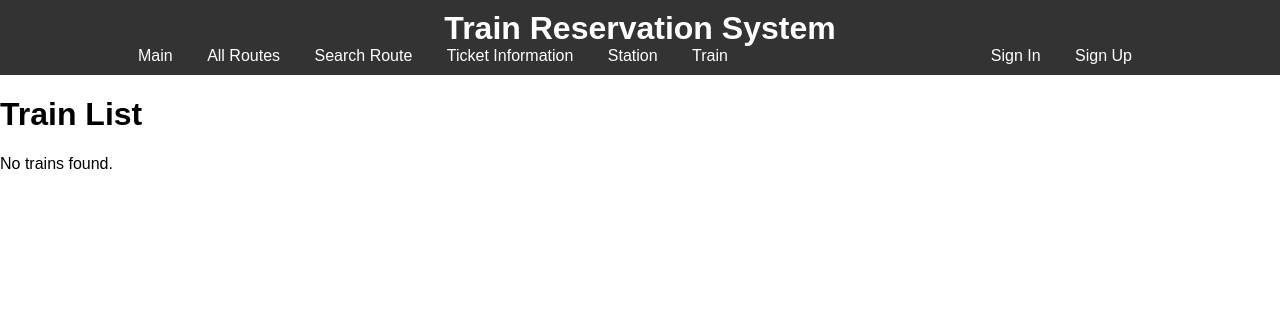
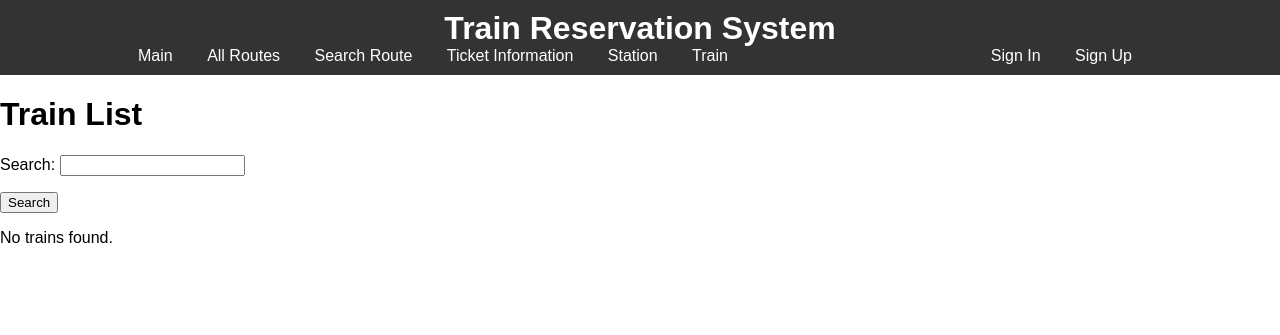
Before and after one commit to Jwizzed/IntercityRailwayReservationSystem, a Django app: page /railway/trains/ in a window 1280 px wide. Shown: the top 335 px of the page. Run offline with Django 4.2, Linux system fonts and the light colour scheme; data that the repository does not hold is empty.

Commit message:
added Search Form

```diff
--- a/railway/forms.py
+++ b/railway/forms.py
@@ -39,3 +39,7 @@ class CustomUserLoginForm(AuthenticationForm):
     class Meta:
         model = User
         fields = ['username', 'password']
+
+
+class SearchForm(forms.Form):
+    query = forms.CharField(required=False, label='Search')
--- a/railway/templates/stations_list.html
+++ b/railway/templates/stations_list.html
@@ -2,6 +2,10 @@
 
 {% block content %}
 <h1>Station List</h1>
+<form method="get" action="">
+    {{ search_form.as_p }}
+    <button type="submit">Search</button>
+</form>
 {% if stations %}
 <table>
     <thead>
--- a/railway/templates/trains_list.html
+++ b/railway/templates/trains_list.html
@@ -2,6 +2,10 @@
 
 {% block content %}
 <h1>Train List</h1>
+<form method="get" action="">
+    {{ search_form.as_p }}
+    <button type="submit">Search</button>
+</form>
 {% if trains %}
 <table>
     <thead>
--- a/railway/views.py
+++ b/railway/views.py
@@ -9,7 +9,7 @@ from django.http import JsonResponse
 from django.shortcuts import render, get_object_or_404
 from .forms import ReservationForm
 from .models import Route
-from .forms import CustomUserCreationForm, CustomUserLoginForm
+from .forms import CustomUserCreationForm, CustomUserLoginForm, SearchForm
 
 
 
@@ -48,13 +48,27 @@ def all_routes(request):
 
 
 def all_stations(request):
-    stations = Station.objects.all()
-    return render(request, 'stations_list.html', {'stations': stations})
+    search_form = SearchForm(request.GET or None)
+    if search_form.is_valid():
+        query = search_form.cleaned_data.get('query', '')
+        stations = Station.objects.filter(station_name__icontains=query)
+    else:
+        stations = Station.objects.all()
+
+    return render(request, 'stations_list.html',
+                  {'stations': stations, 'search_form': search_form})
 
 
 def all_trains(request):
-    trains = Train.objects.all()
-    return render(request, 'trains_list.html', {'trains': trains})
+    search_form = SearchForm(request.GET or None)
+    if search_form.is_valid():
+        query = search_form.cleaned_data.get('query', '')
+        trains = Train.objects.filter(train_type_str__icontains=query)
+    else:
+        trains = Train.objects.all()
+
+    return render(request, 'trains_list.html',
+                  {'trains': trains, 'search_form': search_form})
 
 @login_required
 def reservation(request):
```
